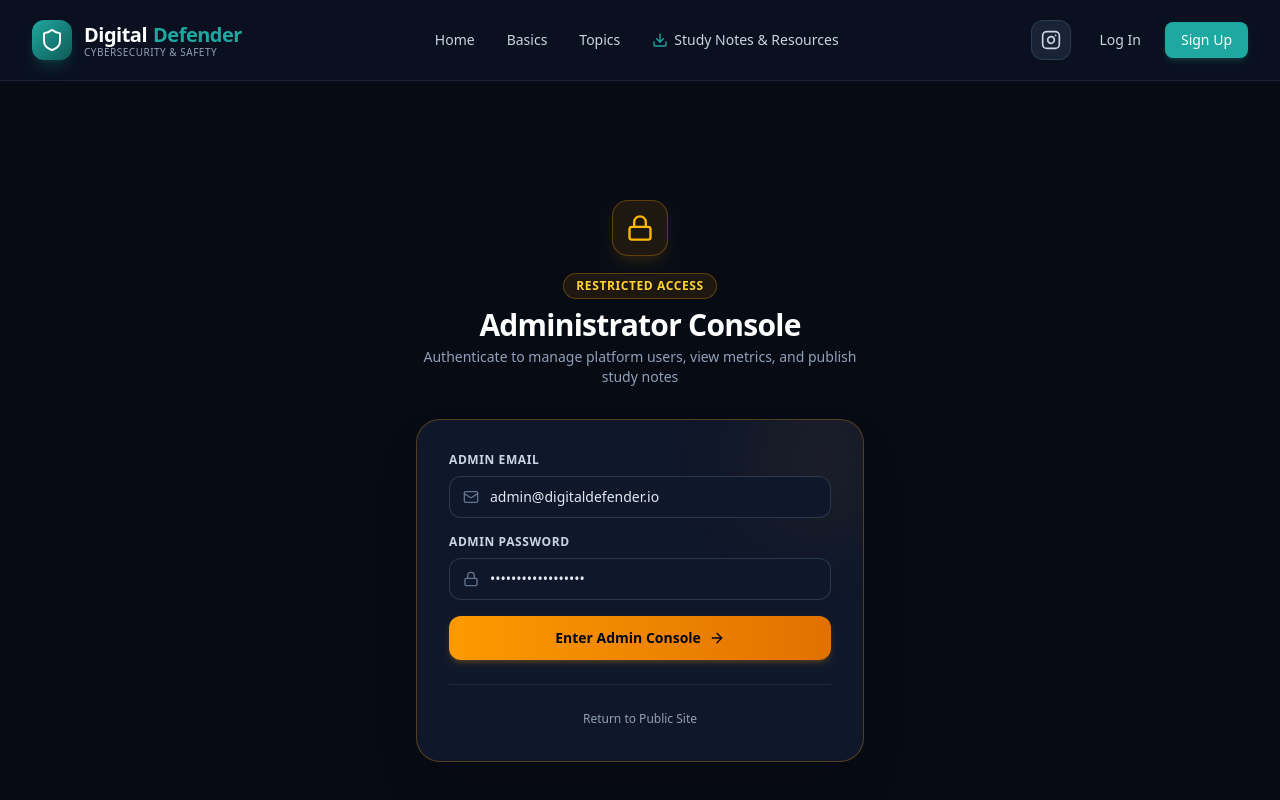
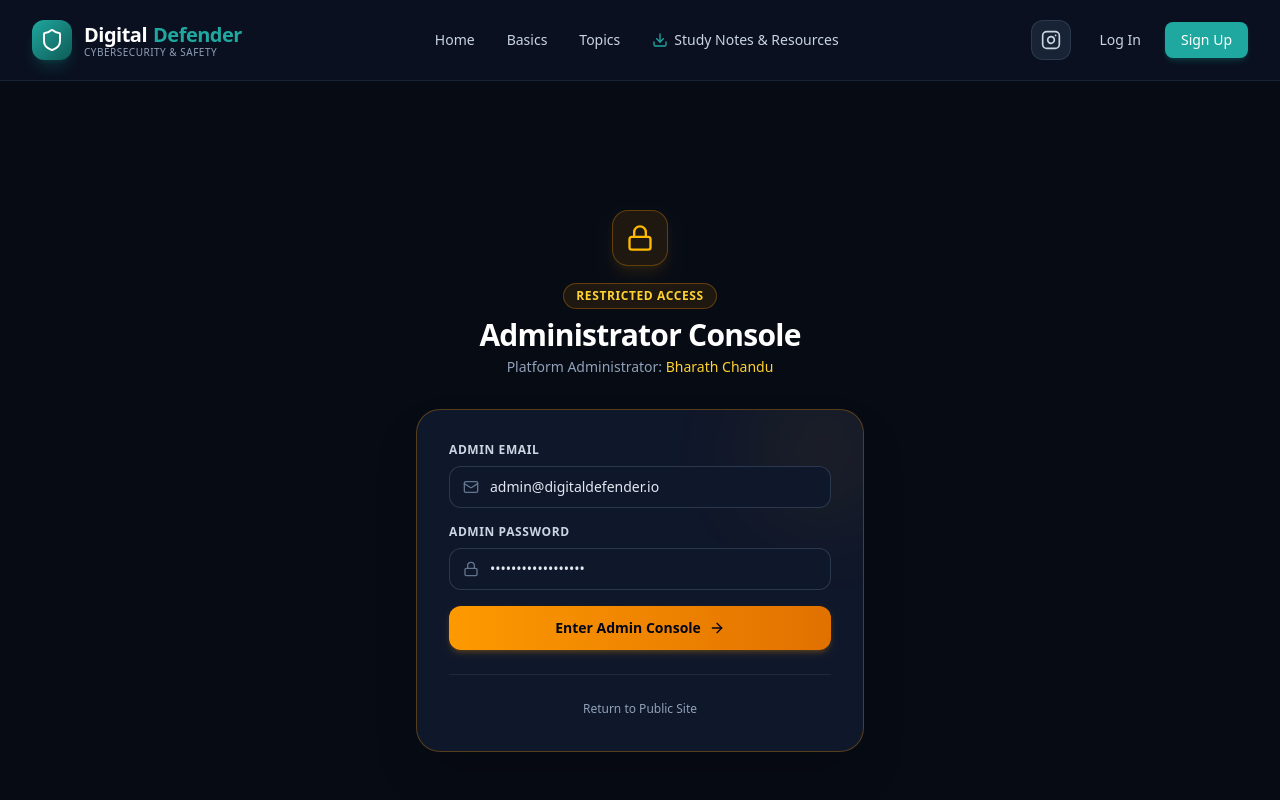
Before and after one commit to chandu1414/DigitalDefender, a React (Vite) app in the folder client/: page /admin/login in a window 1280 px wide. Shown: the top 800 px of the page. Built offline with nearby package versions, Linux system fonts and the light colour scheme.

Commit message:
Update platform administrator name to Bharath Chandu

```diff
--- a/client/src/pages/AdminDashboard.jsx
+++ b/client/src/pages/AdminDashboard.jsx
@@ -231,9 +231,10 @@
               <Shield className="w-3.5 h-3.5" />
               Administrative Control Panel
             </div>
-            <h1 className="text-3xl font-extrabold text-white">DigitalDefender Admin</h1>
+            <h1 className="text-3xl font-extrabold text-white">DigitalDefender Admin Portal</h1>
             <p className="text-slate-400 text-sm mt-1">
-              Logged in as <span className="text-amber-300 font-medium">{user?.email}</span>
+              Administrator: <span className="text-white font-semibold">{user?.name || 'Bharath Chandu'}</span>{' '}
+              <span className="text-amber-300">({user?.email})</span>
             </p>
           </div>
 
--- a/client/src/pages/AdminLoginPage.jsx
+++ b/client/src/pages/AdminLoginPage.jsx
@@ -47,7 +47,7 @@
             Administrator Console
           </h2>
           <p className="text-slate-400 text-sm mt-1">
-            Authenticate to manage platform users, view metrics, and publish study notes
+            Platform Administrator: <span className="text-amber-300 font-medium">Bharath Chandu</span>
           </p>
         </div>
 
```
Also changed, not shown: 2 other files (tests, documents, lock files or other folders).
